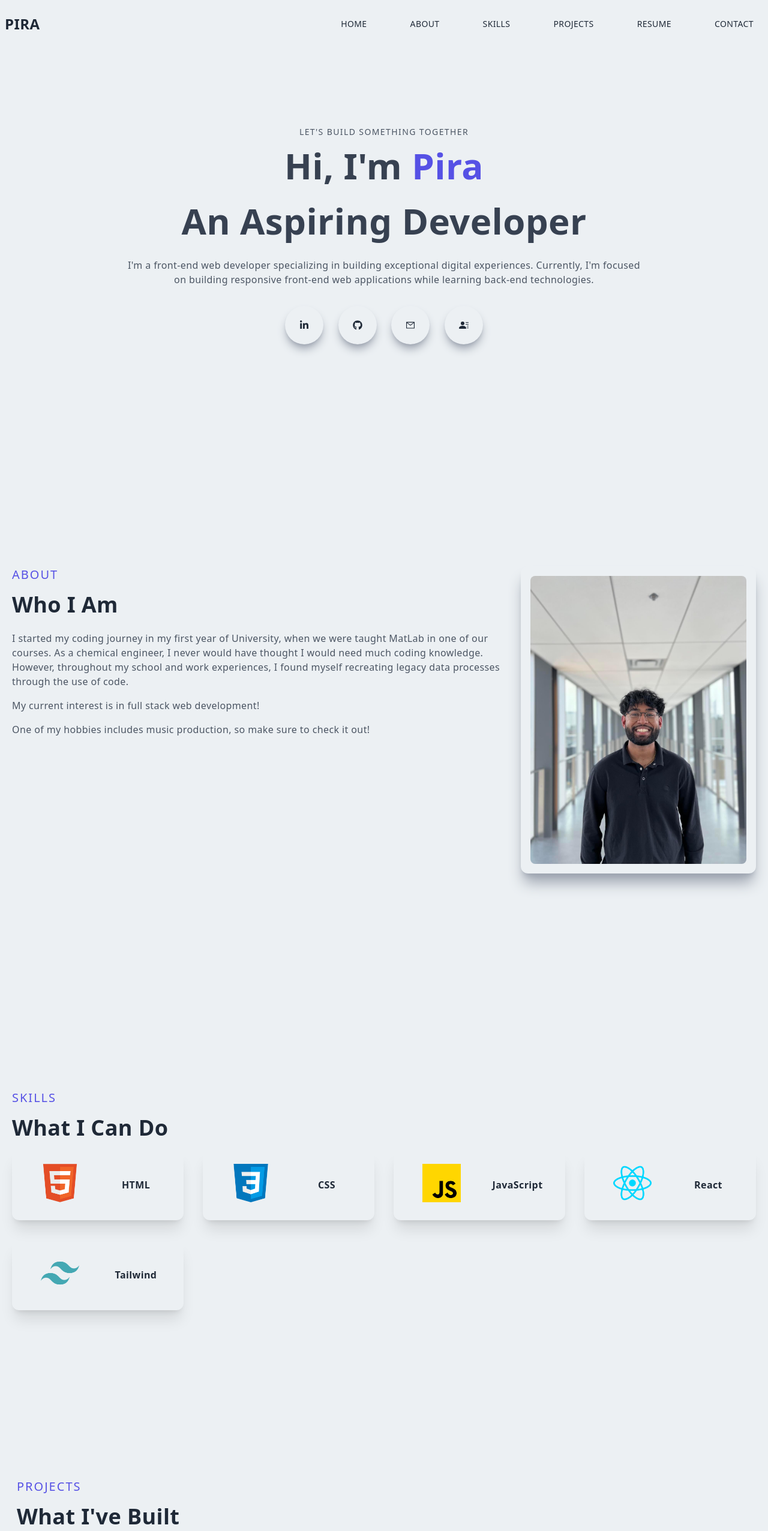
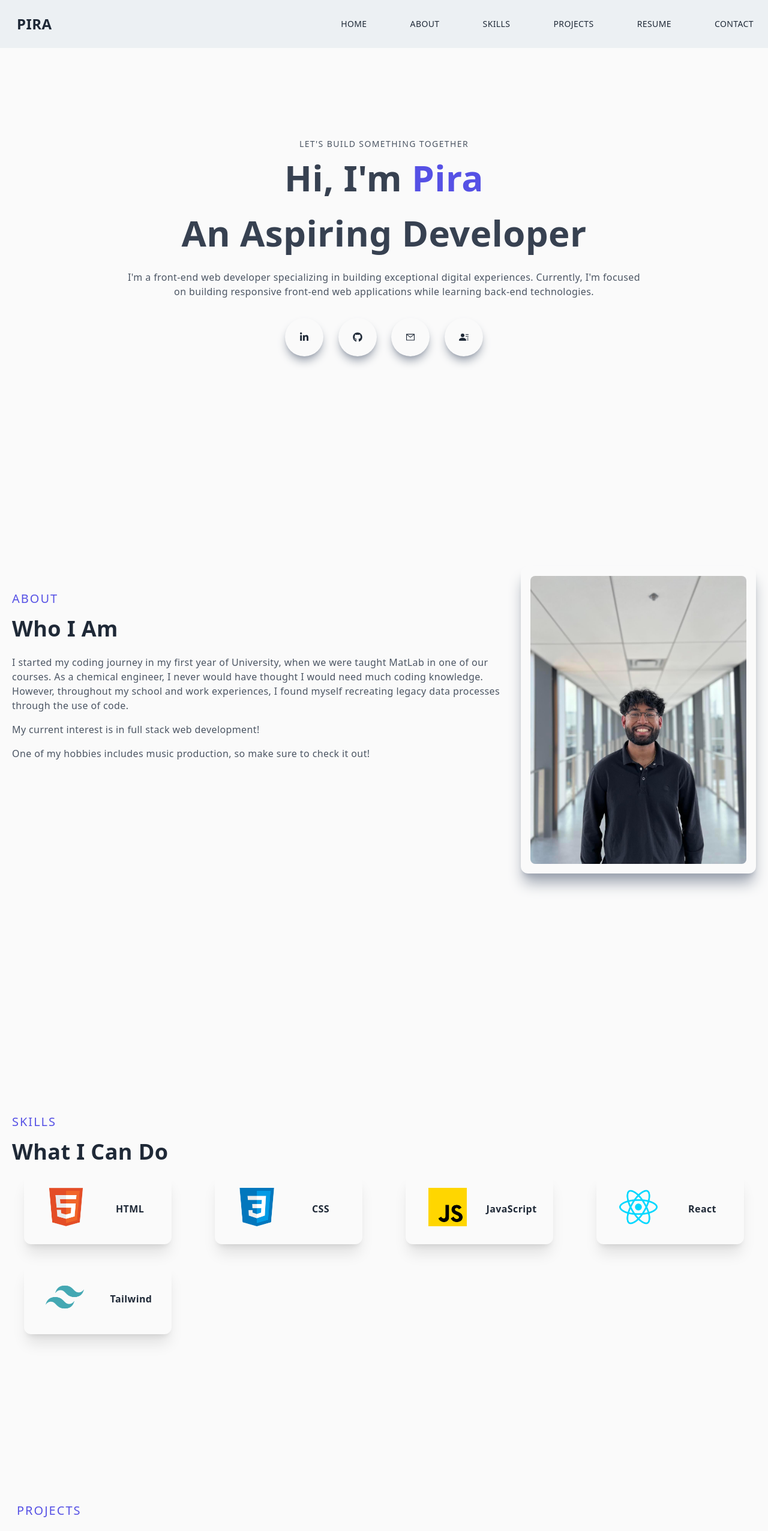
Before and after one commit to Pirashan/portfolio2, a Next.js app: page / in a window 1280 px wide. Shown: the top 2552 px of the page at 60% size. Built offline with nearby package versions, Linux system fonts and the light colour scheme.

Commit message:
styling/spacing changes

```diff
--- a/components/About.jsx
+++ b/components/About.jsx
@@ -7,7 +7,7 @@ const About = () => {
     <div id='about' className='w-full md:h-screen p-2 flex items-center py-16'>
         <div className='max-w-[1240px] m-auto md:grid grid-cols-3 gap-8'>
             <div className='col-span-2'>
-                <p className='uppercase text-xl tracking-widest text-[#5651e5]'>
+                <p className='uppercase text-xl tracking-widest mt-10 text-[#5651e5]'>
                     About
                 </p>
                 <h2 className='py-4'>
@@ -27,7 +27,8 @@ const About = () => {
                     One of my hobbies includes music production, so make sure to check it out!
                 </p>
             </div>
-            <div className='w-full h-auto m-auto shadow-xl shadow-gray-400 rounded-xl flex items-center justify-center p-4 hover:scale-105 ease-in duration-200'>
+            <div className='w-full h-auto shadow-xl shadow-gray-400 rounded-xl flex items-center justify-center p-4'>
+
                 <Image className='rounded-lg box-Shadow-lg' src={profilepic} alt="/" width='1125' height='1500' placeholder="blur"/>
             </div>
         </div>
--- a/components/Contact.jsx
+++ b/components/Contact.jsx
@@ -11,7 +11,7 @@ const Contact = () => {
     <div id='contact' className='w-full lg-h:screen'>
         <div className='max-w-[1240px] m-auto px-2 py-16 w-full'>
         {/* <h2 className='py-3 text-[#ecf0f3]'>Get In Touch</h2> */}
-            <p className='text-xl tracking-widest uppercase text-[#5651e5]'>
+            <p className='text-xl tracking-widest mt-10 uppercase text-[#5651e5]'>
                 Contact
             </p>
 
@@ -29,18 +29,38 @@ const Contact = () => {
                         <p className='uppercase pt-8'>Connect With Me</p>
                         <div className='flex items-center justify-between py-4'>
 
-                        <div className='rounded-full shadow-lg shadow-gray-400 p-6 cursor-pointer hover:scale-110 ease-in duration-150'>
+                        <Link
+                    href='https://www.linkedin.com/in/pirashan-ravikumaran/'
+                    target='_blank'
+                    rel='noreferrer'
+                    >
+                    <a target="_blank">
+                    <div className='rounded-full shadow-lg shadow-gray-400 p-6 cursor-pointer hover:scale-110 ease-in duration-150'>
                         <FaLinkedinIn />
-                        </div>
-                        <div className='rounded-full shadow-lg shadow-gray-400 p-6 cursor-pointer hover:scale-110 ease-in duration-150'>
+                    </div>
+                    </a>
+                    </Link>
+
+                    <Link
+                    href='https://github.com/Pirashan'
+                    target='_blank'
+                    rel='noreferrer'
+                    >
+                    <a target="_blank">
+                    <div className='rounded-full shadow-lg shadow-gray-400 p-6 cursor-pointer hover:scale-110 ease-in duration-150'>
                         <FaGithub />
-                        </div>
-                        <div className='rounded-full shadow-lg shadow-gray-400 p-6 cursor-pointer hover:scale-110 ease-in duration-150'>
-                        <AiOutlineMail />
-                        </div>
+                    </div>
+                    </a>
+                    </Link>
+
+
+                    <Link href="https://drive.google.com/file/d/1IFOvZhIk9TseuVXELrjFquIc3TltSO_q/view?usp=sharing">
+                    <a target="_blank">
                         <div className='rounded-full shadow-lg shadow-gray-400 p-6 cursor-pointer hover:scale-110 ease-in duration-150'>
                         <BsFillPersonLinesFill />
                         </div>
+                    </a>
+                    </Link>
 
                         </div>
                     </div>
--- a/components/Hero.jsx
+++ b/components/Hero.jsx
@@ -9,7 +9,7 @@ const Hero = () => {
     <div id='hero' className='w-full h-screen text-center'>
         <div className='max-w-[1240px] w-full h-full mx-auto p-2 flex justify-center items-center'>
             <div>
-                <p className='uppercase text-sm tracking-widest text-gray-600'>
+                <p className='uppercase mt-10 text-sm tracking-widest text-gray-600'>
                     LET&#39;S BUILD SOMETHING TOGETHER
                 </p>
                 <h1 className='py-4 text-gray-700'>
@@ -49,21 +49,20 @@ const Hero = () => {
                     </a>
                     </Link>
 
-                    <Link href='/contact'>
-                        <a target="_blank">
+                    <Link href='/#contact'>
                         <div className='rounded-full shadow-lg shadow-gray-400 p-6 cursor-pointer hover:scale-110 ease-in duration-150'>
                         <AiOutlineMail />
                         </div>
-                        </a>
                     </Link>
 
-                    <Link href='/'>
+                    <Link href="https://drive.google.com/file/d/1IFOvZhIk9TseuVXELrjFquIc3TltSO_q/view?usp=sharing">
                     <a target="_blank">
-                    <div className='rounded-full shadow-lg shadow-gray-400 p-6 cursor-pointer hover:scale-110 ease-in duration-150'>
+                        <div className='rounded-full shadow-lg shadow-gray-400 p-6 cursor-pointer hover:scale-110 ease-in duration-150'>
                         <BsFillPersonLinesFill />
-                    </div>
+                        </div>
                     </a>
                     </Link>
+
 
                 </div>
             </div>
--- a/components/Navbar.jsx
+++ b/components/Navbar.jsx
@@ -48,7 +48,7 @@ const Navbar = () => {
 
         <div className='flex justify-between items-center w-full h-full px-2 2xl:px-16'>
         <Link href="/" passHref>
-              <h1 className="cursor-pointer hover:scale-110 text-4xl font-cd-medium md:text-3xl  lg:text-2xl  dark:text-white">
+              <h1 className="ml-5 cursor-pointer hover:scale-110 text-4xl font-cd-medium md:text-3xl  lg:text-2xl  dark:text-white">
                 PIRA
               </h1>
             </Link>
@@ -81,12 +81,13 @@ const Navbar = () => {
                     <li className='ml-10 text-sm uppercase hover:border-b'>Contact</li>
                 </Link>
             </ul>
+            {/* hamburger menu */}
             <div
             style={{ color: `${linkColor}` }}
             onClick={handleNav}
-            className='md:hidden cursor-pointer'
+            className='md:hidden cursor-pointer mr-5'
           >
-            <AiOutlineMenu size={25} />
+            <AiOutlineMenu size={30} />
           </div>
         </div>
     </div>
@@ -101,22 +102,13 @@ const Navbar = () => {
         <div
           className={
             nav
-              ? ' fixed left-0 top-0 w-[75%] sm:w-[60%] md:w-[45%] h-screen bg-[#ecf0f3] p-10 ease-in duration-500'
+              ? 'fixed left-0 top-0 w-[75%] sm:w-[60%] md:w-[45%] h-screen bg-[#ecf0f3] p-10 ease-in duration-500'
               : 'fixed left-[-100%] top-0 p-10 ease-in duration-500'
           }
         >
           <div>
             <div className='flex w-full items-center justify-between'>
-              {/* <Link href='/'>
-                <a>
-                  <Image
-                    src={navLogo}
-                    width='87'
-                    height='35'
-                    alt='/'
-                  />
-                </a>
-              </Link> */}
+
             <Link href="/">
               <h1 onClick={() => setNav(false)} className="cursor-pointer hover:scale-110 text-4xl font-cd-medium md:text-xl  lg:text-xl  dark:text-white">
                 PIRA
@@ -158,11 +150,6 @@ const Navbar = () => {
                   Projects
                 </li>
               </Link>
-              {/* <Link href='https://drive.google.com/file/d/1IFOvZhIk9TseuVXELrjFquIc3TltSO_q/view?usp=sharing'>
-                <li onClick={() => setNav(false)} className='py-4 text-sm'>
-                  Resume
-                </li>
-              </Link> */}
               <Link href="https://drive.google.com/file/d/1IFOvZhIk9TseuVXELrjFquIc3TltSO_q/view?usp=sharing">
                 <a target="_blank">
                   <li onClick={() => setNav(false)} className='py-4 text-sm'>
--- a/components/Projects.jsx
+++ b/components/Projects.jsx
@@ -8,7 +8,7 @@ const Projects = () => {
   return (
     <div id='projects' className='w-full'>
         <div className='max-w-[1240px] mx-auto px-2 py-16'>
-        <p className='text-xl tracking-widest uppercase text-[#5651e5]'>Projects</p>
+        <p className='text-xl tracking-widest mt-10 uppercase text-[#5651e5]'>Projects</p>
         <h2 className='py-4'>What I&#39;ve Built</h2>
         <div className='grid md:grid-cols-2 gap-8'>
             <ProjectItem
--- a/components/Skills.jsx
+++ b/components/Skills.jsx
@@ -10,11 +10,11 @@ const Skills = () => {
   return (
     <div id='skills' className='w-full lg:h-screen p-2'>
         <div className='max-w-[1240px] mx-auto flex flex-col justify-center h-full'>
-            <p className='text-xl tracking-widest uppercase text-[#5651e5]'>Skills</p>
+            <p className='text-xl tracking-widest mt-20 uppercase text-[#5651e5]'>Skills</p>
             <h2 className='py-4'>What I Can Do</h2>
             <div className='grid md:grid-cols-2 lg:grid-cols-4 gap-8'>
 
-            <div className='p-6 shadow-xl rounded-xl hover:scale-105 ease-in duration-200'>
+            <div className='p-6 shadow-xl rounded-xl mx-5 hover:scale-105 ease-in duration-200'>
             <div className='grid grid-cols-2 gap-4 justify-center items-center'>
                 <div className='m-auto'>
                     <Image src={html} width='64px' height='64px' alt='/'  />
@@ -27,7 +27,7 @@ const Skills = () => {
             </div>
             </div>
 
-            <div className='p-6 shadow-xl rounded-xl hover:scale-105 ease-in duration-200'>
+            <div className='p-6 shadow-xl rounded-xl mx-5 hover:scale-105 ease-in duration-200'>
             <div className='grid grid-cols-2 gap-4 justify-center items-center'>
                 <div className='m-auto'>
                     <Image src={css} width='64px' height='64px' alt='/'  />
@@ -40,7 +40,7 @@ const Skills = () => {
             </div>
             </div>
 
-            <div className='p-6 shadow-xl rounded-xl hover:scale-105 ease-in duration-200'>
+            <div className='p-6 shadow-xl rounded-xl mx-5 hover:scale-105 ease-in duration-200'>
             <div className='grid grid-cols-2 gap-4 justify-center items-center'>
                 <div className='m-auto'>
                     <Image src={javascript} width='64px' height='64px' alt='/'  />
@@ -53,7 +53,7 @@ const Skills = () => {
             </div>
             </div>
 
-            <div className='p-6 shadow-xl rounded-xl hover:scale-105 ease-in duration-200'>
+            <div className='p-6 shadow-xl rounded-xl mx-5 hover:scale-105 ease-in duration-200'>
             <div className='grid grid-cols-2 gap-4 justify-center items-center'>
                 <div className='m-auto'>
                     <Image src={react} width='64px' height='64px' alt='/'  />
@@ -66,8 +66,8 @@ const Skills = () => {
             </div>
             </div>
 
-            <div className='p-6 shadow-xl rounded-xl hover:scale-105 ease-in duration-200'>
-            <div className='grid grid-cols-2 gap-4 justify-center items-center'>
+            <div className='p-6 shadow-xl rounded-xl mx-5 hover:scale-105 ease-in duration-200'>
+            <div className='grid grid-cols-2 gap-6 justify-center items-center'>
                 <div className='m-auto'>
                     <Image src={tailwind} width='64px' height='64px' alt='/'  />
                 </div>
--- a/styles/globals.css
+++ b/styles/globals.css
@@ -14,7 +14,7 @@ html, body {
   } */
 
   body {
-    @apply bg-[#ecf0f3] text-[#1f2937] tracking-wide
+    @apply bg-[#fafafa] text-[#1f2937] tracking-wide
   }
 
   h1, h2, h3, h4, h5, h6 {
```
